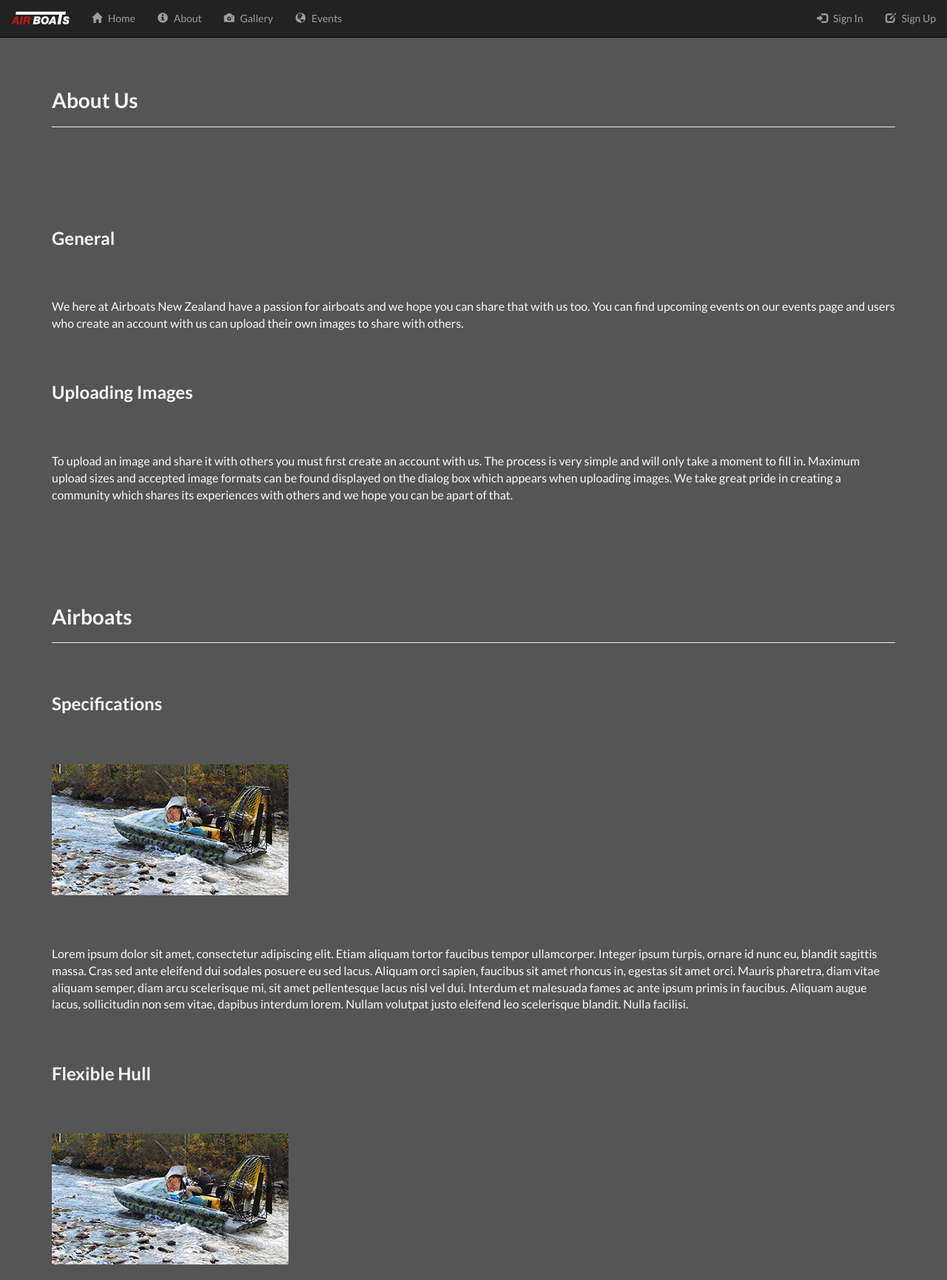
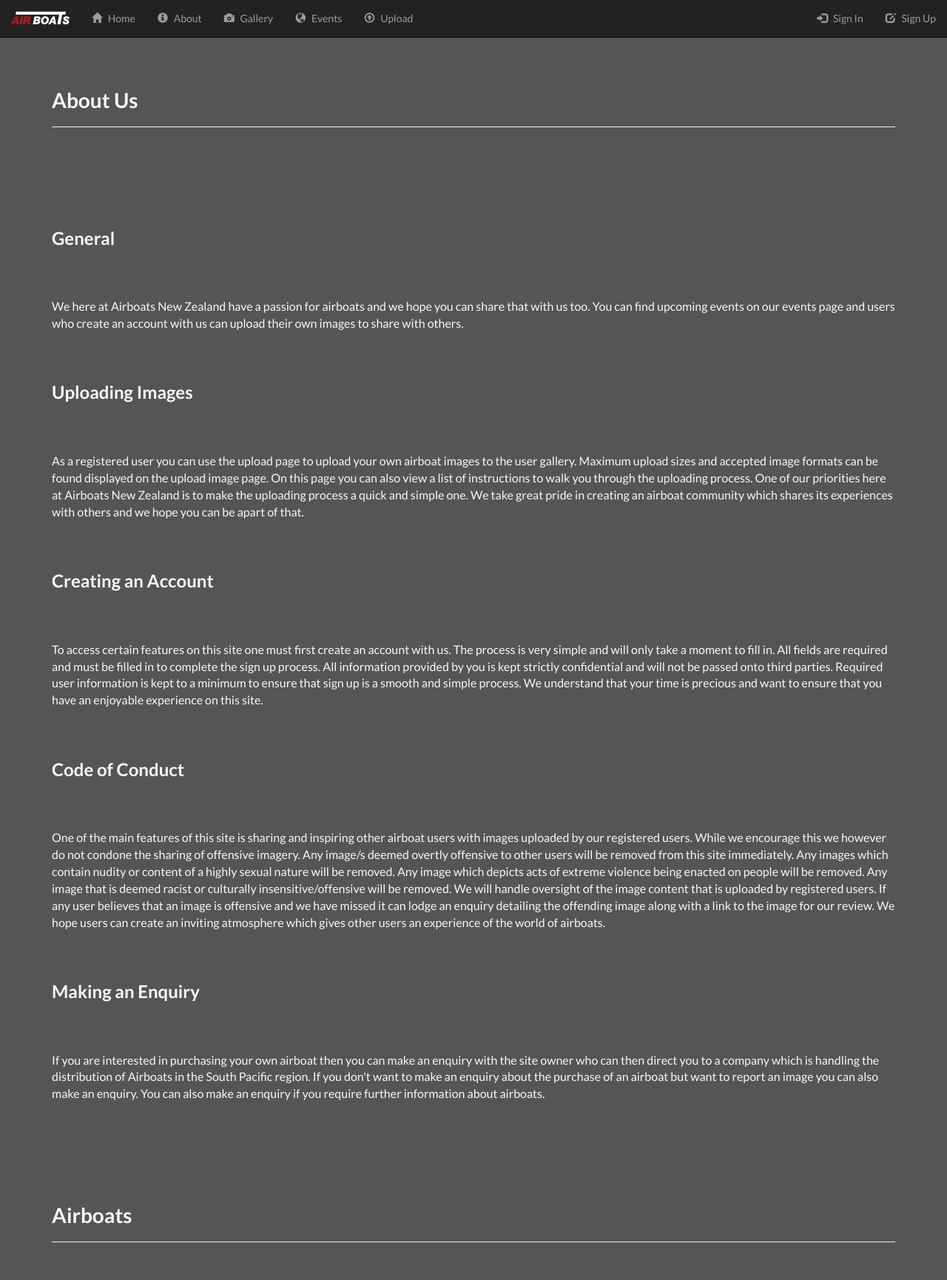
Before and after one commit to Kris-King/AirboatsNZ, a CodeIgniter app: page /index.php/site/about in a window 1280 px wide. Shown: the top 1730 px of the page at 74% size. Run offline with CodeIgniter, Linux system fonts and the light colour scheme.

Commit message:
Merge origin/master
Conflicts:
	nbproject/private/private.xml

```diff
--- a/application/views/pages/about.php
+++ b/application/views/pages/about.php
@@ -13,11 +13,49 @@
         <section class="spacing">
             <h3>Uploading Images</h3>
             <p>
-                To upload an image and share it with others you must first create an account with us.
-                The process is very simple and will only take a moment to fill in. Maximum upload sizes and accepted image
-                formats can be found displayed on the dialog box which appears when uploading images.
-                We take great pride in creating a community which shares its experiences with others and
-                we hope you can be apart of that.
+                As a registered user you can use the upload page to upload your own airboat images to the user gallery.
+                Maximum upload sizes and accepted image formats can be found displayed on the upload image page.
+                On this page you can also view a list of instructions to walk you through the uploading process.
+                One of our priorities here at Airboats New Zealand is to make the uploading process a
+                quick and simple one. We take great pride in creating an airboat community which shares its experiences
+                with others and we hope you can be apart of that.
+            </p>
+        </section>
+
+        <section class="spacing">
+            <h3>Creating an Account</h3>
+            <p>
+                To access certain features on this site one must first create an account with us.
+                The process is very simple and will only take a moment to fill in. All fields are required
+                and must be filled in to complete the sign up process. All information provided by you is kept strictly
+                confidential and will not be passed onto third parties. Required user information is kept to a minimum to
+                ensure that sign up is a smooth and simple process. We understand that your time is precious and want to ensure
+                that you have an enjoyable experience on this site.
+            </p>
+        </section>
+
+        <section class="spacing">
+            <h3>Code of Conduct</h3>
+            <p>
+                One of the main features of this site is sharing and inspiring other airboat users with images uploaded by our
+                registered users. While we encourage this we however do not condone the sharing of offensive imagery.
+                Any image/s deemed overtly offensive to other users will be removed from this site immediately.
+                Any images which contain nudity or content of a highly sexual nature will be removed. Any image which
+                depicts acts of extreme violence being enacted on people will be removed. Any image that is deemed racist
+                or culturally insensitive/offensive will be removed. We will handle oversight of the image content that is
+                uploaded by registered users. If any user believes that an image is offensive and we have missed it can
+                lodge an enquiry detailing the offending image along with a link to the image for our review. We hope users can
+                create an inviting atmosphere which gives other users an experience of the world of airboats.
+            </p>
+        </section>
+
+        <section class="spacing">
+            <h3>Making an Enquiry</h3>
+            <p>
+                If you are interested in purchasing your own airboat then you can make an enquiry with the site owner who can then
+                direct you to a company which is handling the distribution of Airboats in the South Pacific region. If you don't want
+                to make an enquiry about the purchase of an airboat but want to report an image you can also make an enquiry. You can
+                also make an enquiry if you require further information about airboats.
             </p>
         </section>
 
--- a/application/views/themes/default.php
+++ b/application/views/themes/default.php
@@ -75,6 +75,11 @@
                         <li><a href="<?php echo site_url('site/about'); ?>"><span class="glyphicon glyphicon-info-sign"></span> About</a></li>
                         <li><a href="<?php echo site_url('site/gallery'); ?>"><span class="glyphicon glyphicon-camera"></span> Gallery</a></li>
                         <li><a href="<?php echo site_url('site/events'); ?>"><span class="glyphicon glyphicon-globe"></span> Events</a></li>
+                         <?php if ($this->session->userdata('is_logged_in')): ?>
+                        <li><a href="<?php echo site_url('images/upload'); ?>"><span class="glyphicon glyphicon-upload"></span> Upload</a></li>
+                        <?php else: ?>
+                        <li><a href="#" data-toggle="modal" data-target="#imageUploadModal"><span class="glyphicon glyphicon-upload"></span> Upload</a></li>
+                        <?php endif; ?>
                         <?php if ($this->session->userdata('is_logged_in')): ?>
                             <li><a href="<?php echo site_url('site/events'); ?>"><span class="glyphicon glyphicon-cog"></span> Admin</a></li>
                         <?php endif; ?>
@@ -150,24 +155,6 @@
                         <button type="button" class="close" data-dismiss="modal" aria-hidden="true">&times;</button>
                         <h4 class="modal-title" id="myModalLabel">Upload Image</h4>
                     </div>
-                    <?php if ($this->session->userdata('is_logged_in')): ?>
-                        <form id="img-upload" action="<?php echo site_url('images/do_upload') ?>" method="POST">
-                            <div class="modal-body">
-                                <div class="alert alert-danger hidden" id="upload-error" role="alert"><span class="glyphicon glyphicon-alert"></span><?php echo $error; ?></div>
-                                <div class="form-group">
-                                    <label for="uploadImage">Upload Image</label>
-                                    <input type="file" id="uploadImage">
-                                    <br>
-                                    <p class="help-block">Max Size: 1000MB</p>
-                                    <p class="help-block">Accepted Files: jpg, png, gif</p>
-                                </div>
-                            </div>
-                            <div class="modal-footer">
-                                <button type="submit" class="btn btn-primary">Upload <span class="glyphicon glyphicon-upload"></span></button>
-                                <button type="button" class="btn btn-default" data-dismiss="modal">Close</button>
-                            </div>
-                        </form>
-                    <?php else: ?>
                         <div class="modal-body">
                             <p class="element_margins">
                                 Uploading Images is a feature reserved for registered users. Don't worry though as becoming a registered user
@@ -177,7 +164,6 @@
                                 <?php echo "To create an account visit this page " . anchor('auth/sign_up', "here"); ?>
                             </div>
                         </div>
-                    <?php endif; ?>
                 </div>
             </div>
         </div>
```
Also changed, not shown: application/views/pages/home.php (+7 -5 lines), application/views/pages/upload_form.php (+14 -8 lines), assets/themes/default/css/normalize.css (added).
